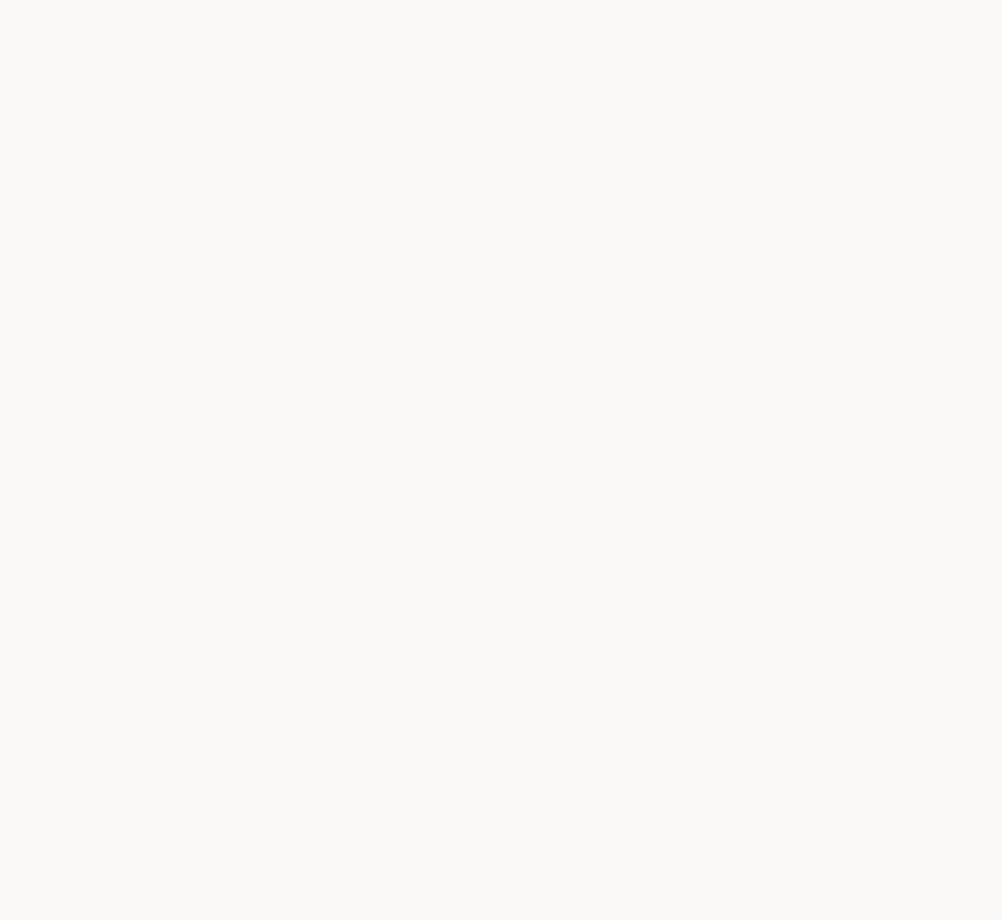
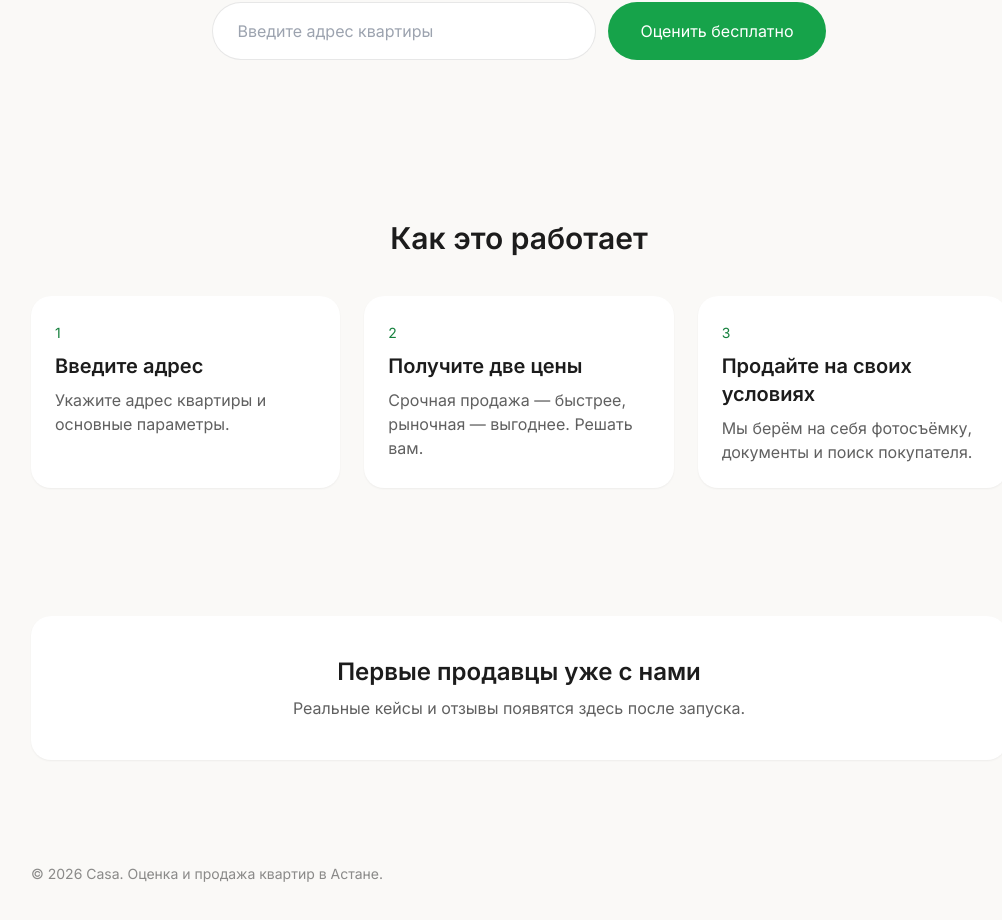
Before and after one commit to xoxmach7/casa, a Next.js app: page / in a window 1280 px wide. Shown: the part 302-1222 px from the top of the page, without its empty margins (121-1123 px from the left). Before the commit the page ends 800 px from the top, so only its background shows below. Built offline with nearby package versions, Linux system fonts and the light colour scheme.

Commit message:
feat: assemble landing page

```diff
--- a/app/page.tsx
+++ b/app/page.tsx
@@ -1,3 +1,15 @@
+import { Hero } from "@/components/landing/Hero";
+import { HowItWorks } from "@/components/landing/HowItWorks";
+import { TrustSection } from "@/components/landing/TrustSection";
+import { Footer } from "@/components/landing/Footer";
+
 export default function LandingPage() {
-  return <main className="p-10">Casa</main>;
+  return (
+    <main>
+      <Hero />
+      <HowItWorks />
+      <TrustSection />
+      <Footer />
+    </main>
+  );
 }
--- /dev/null
+++ b/components/landing/Footer.tsx
@@ -0,0 +1,7 @@
+export function Footer() {
+  return (
+    <footer className="mx-auto max-w-5xl px-6 py-10 text-sm text-ink/50">
+      <p>© {new Date().getFullYear()} Casa. Оценка и продажа квартир в Астане.</p>
+    </footer>
+  );
+}
--- /dev/null
+++ b/components/landing/HowItWorks.tsx
@@ -0,0 +1,32 @@
+const STEPS = [
+  {
+    title: "Введите адрес",
+    description: "Укажите адрес квартиры и основные параметры.",
+  },
+  {
+    title: "Получите две цены",
+    description: "Срочная продажа — быстрее, рыночная — выгоднее. Решать вам.",
+  },
+  {
+    title: "Продайте на своих условиях",
+    description:
+      "Мы берём на себя фотосъёмку, документы и поиск покупателя.",
+  },
+];
+
+export function HowItWorks() {
+  return (
+    <section className="mx-auto max-w-5xl px-6 py-16">
+      <h2 className="text-center text-3xl font-semibold">Как это работает</h2>
+      <div className="mt-10 grid gap-6 sm:grid-cols-3">
+        {STEPS.map((step, index) => (
+          <div key={step.title} className="rounded-card bg-white p-6 shadow-sm">
+            <span className="text-sm text-accent-dark">{index + 1}</span>
+            <h3 className="mt-2 text-xl font-semibold">{step.title}</h3>
+            <p className="mt-2 text-ink/70">{step.description}</p>
+          </div>
+        ))}
+      </div>
+    </section>
+  );
+}
--- /dev/null
+++ b/components/landing/TrustSection.tsx
@@ -0,0 +1,12 @@
+export function TrustSection() {
+  return (
+    <section className="mx-auto max-w-5xl px-6 py-16">
+      <div className="rounded-card bg-white p-10 text-center shadow-sm">
+        <p className="text-2xl font-semibold">Первые продавцы уже с нами</p>
+        <p className="mt-2 text-ink/70">
+          Реальные кейсы и отзывы появятся здесь после запуска.
+        </p>
+      </div>
+    </section>
+  );
+}
```
Also changed, not shown: 1 other file (tests, documents, lock files or other folders).
